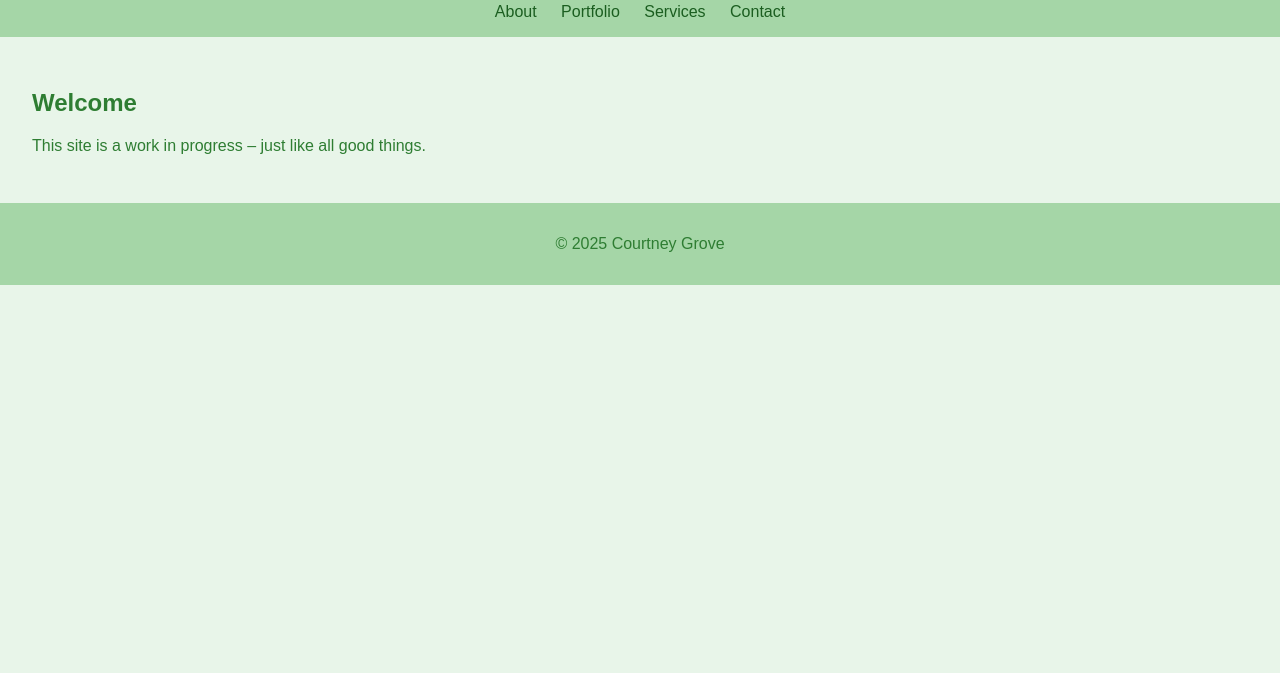
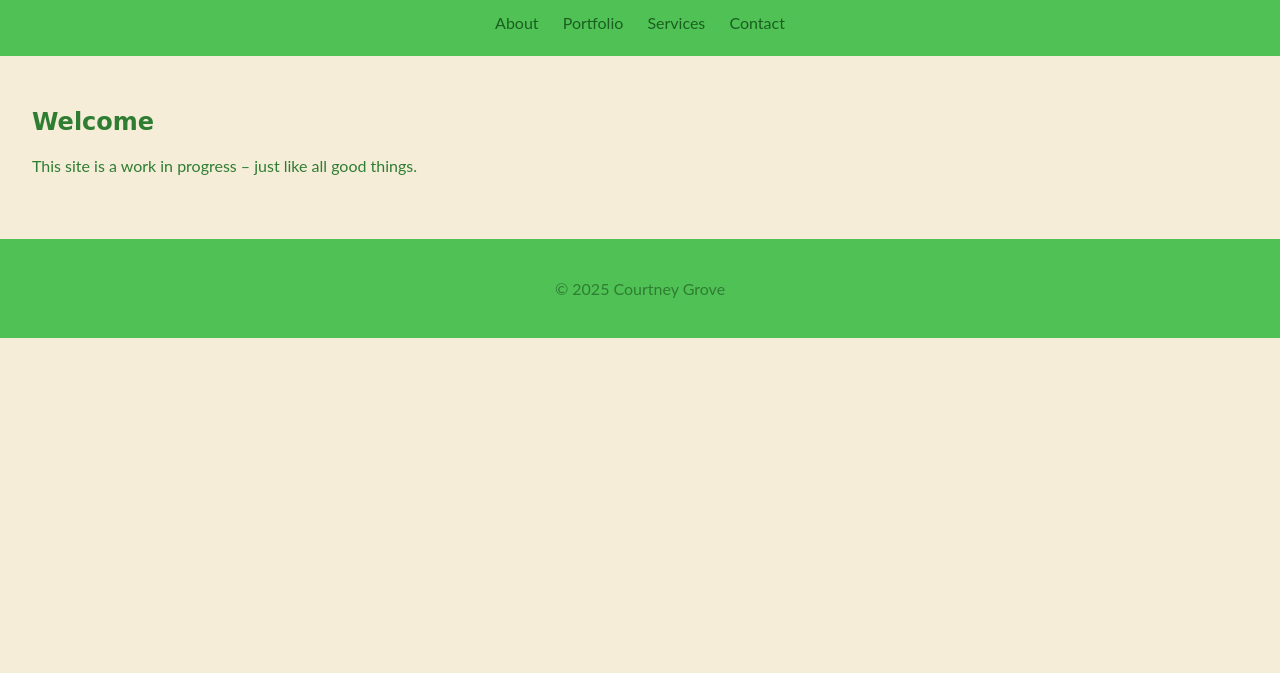
Before and after one commit to cocogrove/cocogrove.github.io, a plain HTML site: page index.html in a window 1280 px wide. Shown: the part 127-800 px from the top of the page. Drawn offline with Linux system fonts and the light colour scheme.

Commit message:
Update style.css
2nd version with new font, color scheme, and content

```diff
--- a/css/style.css
+++ b/css/style.css
@@ -1,20 +1,43 @@
 body {
-  font-family: sans-serif;
+  font-family: 'Lato', sans-serif;
   margin: 0;
   padding: 0;
-  background-color: #e8f5e9;
+  background-color: #f6edd9;
   color: #2e7d32;
 }
+
 header, footer {
-  background-color: #a5d6a7;
+  background-color: #50c255;
   text-align: center;
-  padding: 1em;
+  padding: 1.5em 1em;
 }
+
+h1, h2 {
+  font-family: 'Pompiere', cursive;
+  font-weight: bold;
+  color: #2e7d32;
+}
+
+.tagline {
+  font-style: italic;
+  color: #9999cc;
+  margin-top: 0;
+}
+
 nav a {
   margin: 0 10px;
   text-decoration: none;
   color: #1b5e20;
 }
+
+nav a:hover {
+  color: #9999cc;
+}
+
 main {
   padding: 2em;
 }
+
+section {
+  margin-bottom: 2em;
+}
```
